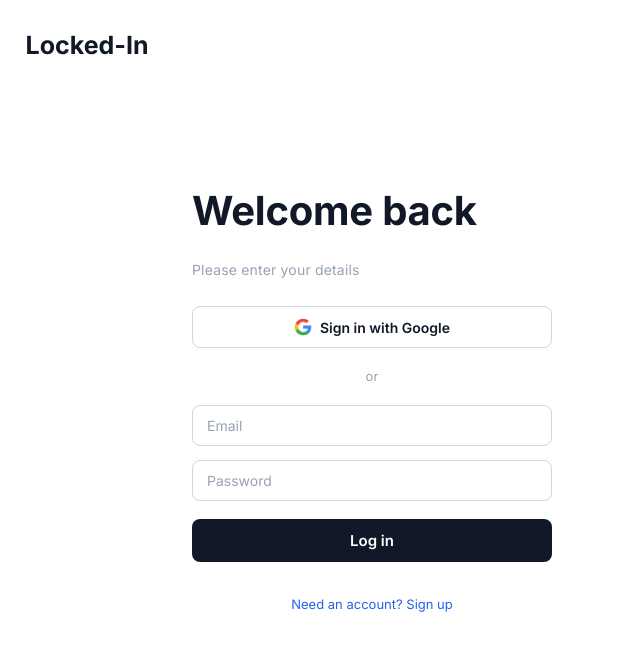
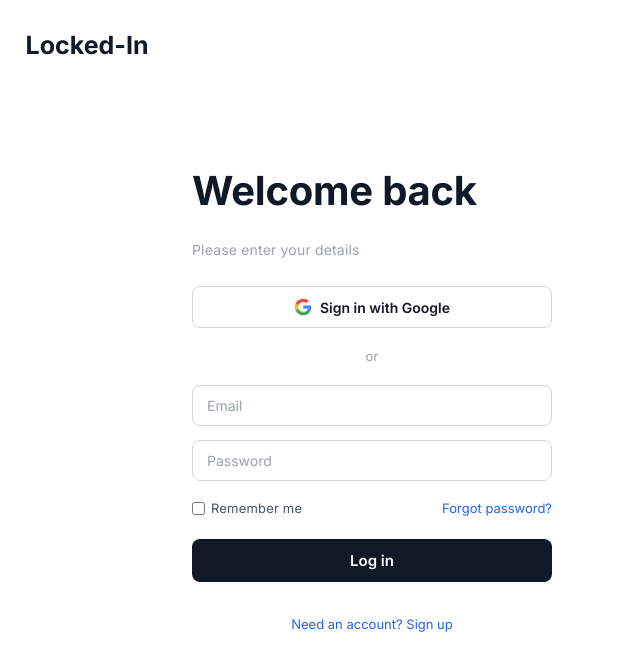
Before and after one commit to Darren50/Locked-In, a React app in the folder web/: page / in a window 1280 px wide. Shown: the top 670 px of the page, without its empty margins (0-640 px from the left). Built offline with nearby package versions, Linux system fonts and the light colour scheme; no server answers; the HTML template or start-up script is replaced by a standard one.

Commit message:
Added Remember me checkbox and a Forgot password button to reset password via email

```diff
--- a/web/src/components/LoginAndRegistration.css
+++ b/web/src/components/LoginAndRegistration.css
@@ -174,7 +174,55 @@
     }
 }
 
-/* Animation */
+/* Remember me and forgot password */
+.login-container .form-options {
+    display: flex;
+    align-items: center;
+    justify-content: space-between;
+    margin-bottom: 14px;
+    font-size: 13px;
+}
+
+/* Remember me checkbox and label */
+.login-container .remember-me {
+    display: flex;
+    align-items: center;
+    gap: 6px;
+    color: #475467;
+    cursor: pointer;
+}
+
+/* Global input override */
+.login-container .remember-me input {
+    width: auto;
+    margin: 0;
+}
+
+/* Forgot password link */
+.login-container .forgot-link {
+    background: none;
+    border: none;
+    color: #2563eb;
+    cursor: pointer;
+    font-size: 13px;
+    padding: 0;
+}
+
+/* Hover effect for forgot password link */
+.login-container .forgot-link:hover {
+    text-decoration: underline;
+}
+
+/* Notice */
+.login-container .login-notice {
+    order: 4;
+    color: #16a34a;
+    font-size: 13px;
+    margin: 0;
+}
+
+
+/* Animations */
 
 /* Staggered entrance */
 @keyframes fadeSlideUp {
@@ -188,6 +236,7 @@
 .login-container .google-button,
 .login-container form,
 .login-container .login-error,
+.login-container .login-notice,
 .login-container .toggle-link {
     animation: fadeSlideUp 0.55s cubic-bezier(0.22, 1, 0.36, 1) both;
 }
--- a/web/src/components/LoginAndRegistration.jsx
+++ b/web/src/components/LoginAndRegistration.jsx
@@ -3,7 +3,11 @@ import {
   createUserWithEmailAndPassword,
   signInWithEmailAndPassword,
   GoogleAuthProvider,
-  signInWithPopup
+  signInWithPopup,
+  setPersistence,
+  browserLocalPersistence,
+  browserSessionPersistence,
+  sendPasswordResetEmail
 } from "firebase/auth";
 import { auth } from "../firebase";
 import "./LoginAndRegistration.css";
@@ -14,28 +18,57 @@ export default function Login() {
   const [password, setPassword] = useState("");
   const [isSignUp, setIsSignUp] = useState(false);
   const [error, setError] = useState("");
+  const [rememberMe, setRememberMe] = useState(false);
+  const [notice, setNotice] = useState("");
 
+  /* Handle email sign in/up */
   const handleEmail = async (e) => {
     e.preventDefault();
     setError("");
+    setNotice("");
     try {
+      await setPersistence(
+        auth,
+        rememberMe ? browserLocalPersistence : browserSessionPersistence
+      );
       if (isSignUp) {
         await createUserWithEmailAndPassword(auth, email, password);
       } else {
         await signInWithEmailAndPassword(auth, email, password);
       }
-    } catch (error) {
-      setError(error.message);
+    } catch {
+      setError("Your email and password do not match. Please try again.");
     }
   };
 
+  /* Handle Google sign in */
   const handleGoogle = async () => {
     setError("");
     try {
+      await setPersistence(
+        auth,
+        rememberMe ? browserLocalPersistence : browserSessionPersistence
+      );
       const provider = new GoogleAuthProvider();
       await signInWithPopup(auth, provider);
-    } catch (error) {
-      setError(error.message);
+    } catch {
+      setError("Failed to sign in with Google. Please try again.");
+    }
+  };
+
+  /* Handle forgot password */
+  const handleForgotPassword = async () => {
+    setError("");
+    setNotice("");
+    if (!email) {
+      setError("Please enter your email to reset the password");
+      return;
+    }
+    try {
+      await sendPasswordResetEmail(auth, email);
+      setNotice("Password reset email sent. Please check your inbox");
+    } catch {
+      setError("Failed to send password reset email. Please try again.");
     }
   };
 
@@ -45,7 +78,7 @@ export default function Login() {
       <h2>{isSignUp ? "Sign up" : "Welcome back"}</h2>
       <h5>Please enter your details</h5>
 
-      {/*Email sign in/up*/}
+      {/* Email sign in/up */}
       <form onSubmit={handleEmail}>
         <input
           type="email"
@@ -62,6 +95,26 @@ export default function Login() {
             onChange={(e) => setPassword(e.target.value)}
             required
           />
+        </div>
+
+        {/* Remember me and forgot password options */}
+        <div className="form-options">
+          <label className="remember-me">
+            <input
+              type="checkbox"
+              checked={rememberMe}
+              onChange={(e) => setRememberMe(e.target.checked)}
+            />
+            Remember me
+          </label>
+          {!isSignUp && (
+            <button
+              type="button"
+              className="forgot-link"
+              onClick={handleForgotPassword}>
+              Forgot password?
+            </button>
+          )}
         </div>
 
         <button
@@ -81,6 +134,7 @@ export default function Login() {
       </button>
 
       {error && <p className="login-error">{error}</p>}
+      {notice && <p className="login-notice">{notice}</p>}
 
       <button
         className="toggle-link"
```
